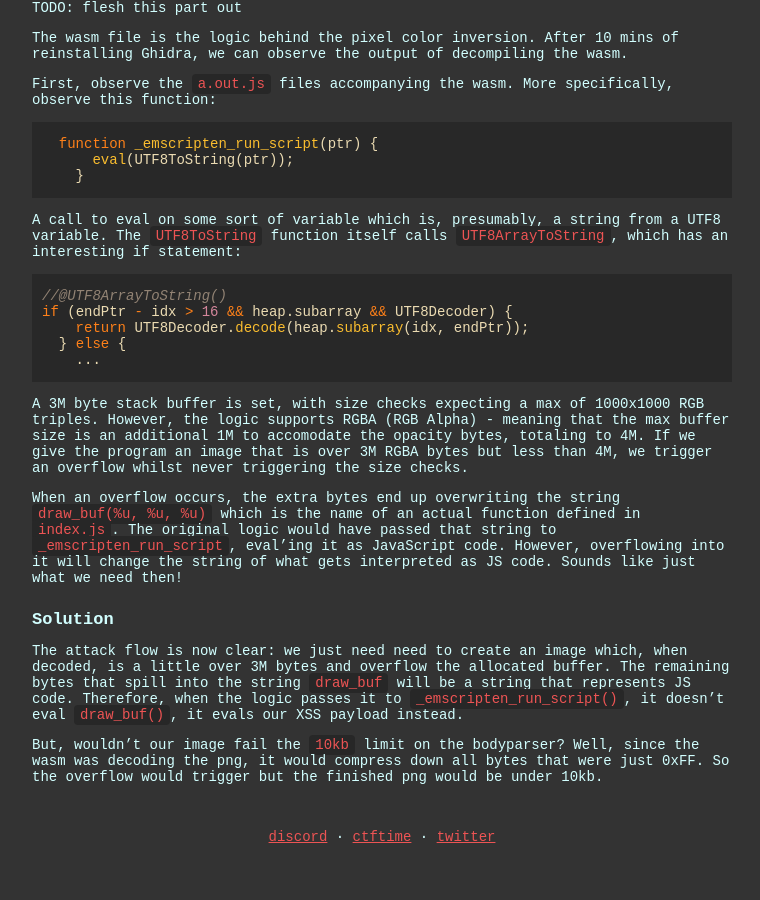
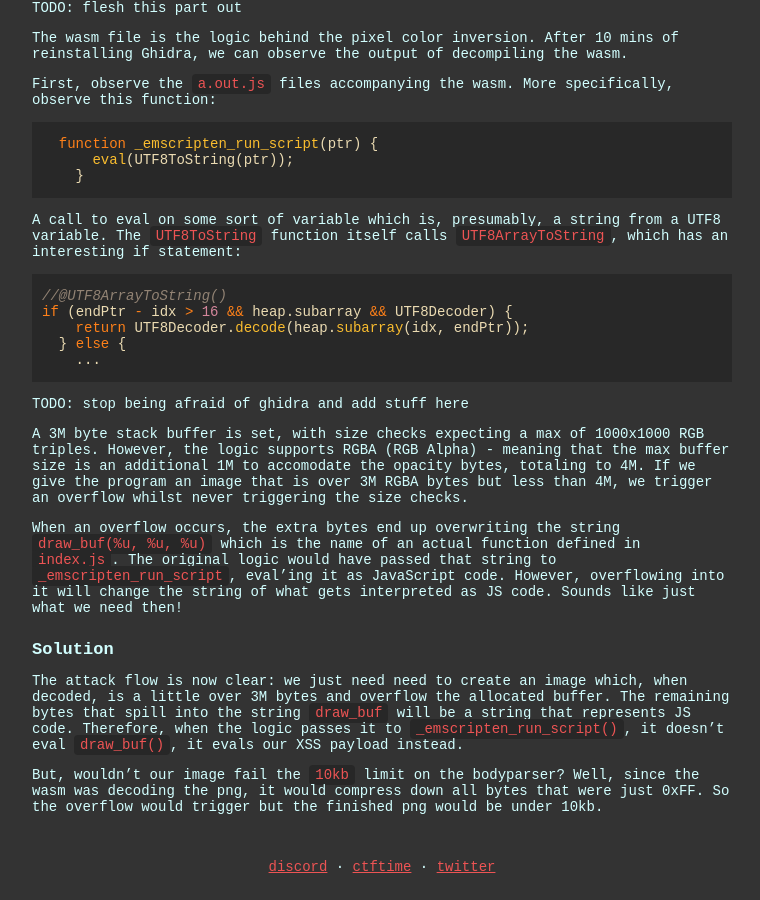
Before and after one commit to ubcctf/ubcctf.github.io, a Jekyll site: the page built from _posts/2022-3-13-UTCTF-HTML2PDF.md, in a window 1280 px wide and 900 px high, scrolled down 2944 px. Shown: the whole window, without its empty margins (258-1018 px from the left). Built offline with Jekyll 4.4.1, drawn with Linux system fonts in a browser that asks for light colours; some web fonts are replaced; before the commit the page ends 3814 px from its top, so only the background shows below that.

Commit message:
planning it out

````diff
--- a/_posts/2022-3-13-UTCTF-HTML2PDF.md
+++ b/_posts/2022-3-13-UTCTF-HTML2PDF.md
@@ -123,6 +123,8 @@ if (endPtr - idx > 16 && heap.subarray && UTF8Decoder) {
     ...
 ```
 
+TODO: stop being afraid of ghidra and  add stuff here
+
 A 3M byte stack buffer is set, with size checks expecting a max of 1000x1000 RGB triples. However, the logic supports RGBA (RGB Alpha) - meaning that the max buffer size is an additional 1M to accomodate the opacity bytes, totaling to 4M. If we give the program an image that is over 3M RGBA bytes but less than 4M, we trigger an overflow whilst never triggering the size checks.
 
 When an overflow occurs, the extra bytes end up overwriting the string `draw_buf(%u, %u, %u)` which is the name of an actual function defined in `index.js`. The original logic would have passed that string to `_emscripten_run_script`, eval'ing it as JavaScript code. However, overflowing into it will change the string of what gets interpreted as JS code. Sounds like just what we need then!
````
